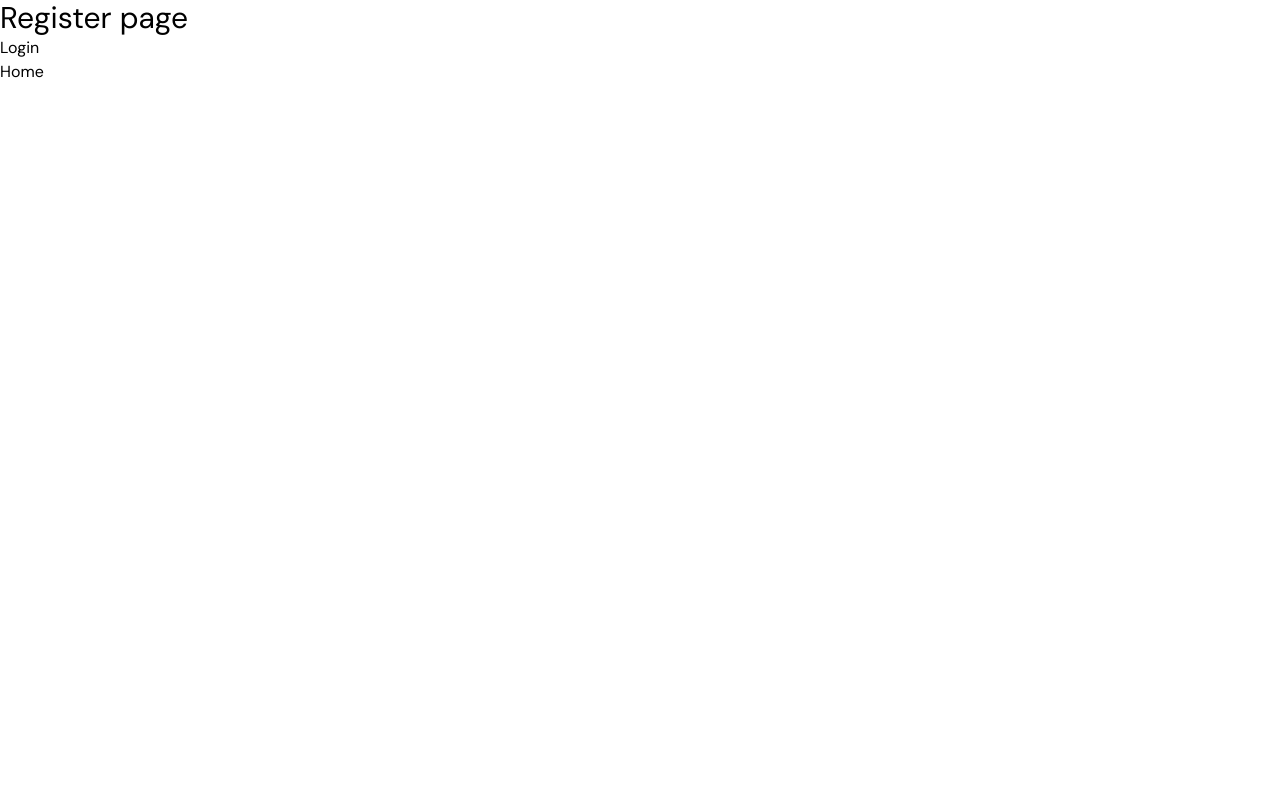
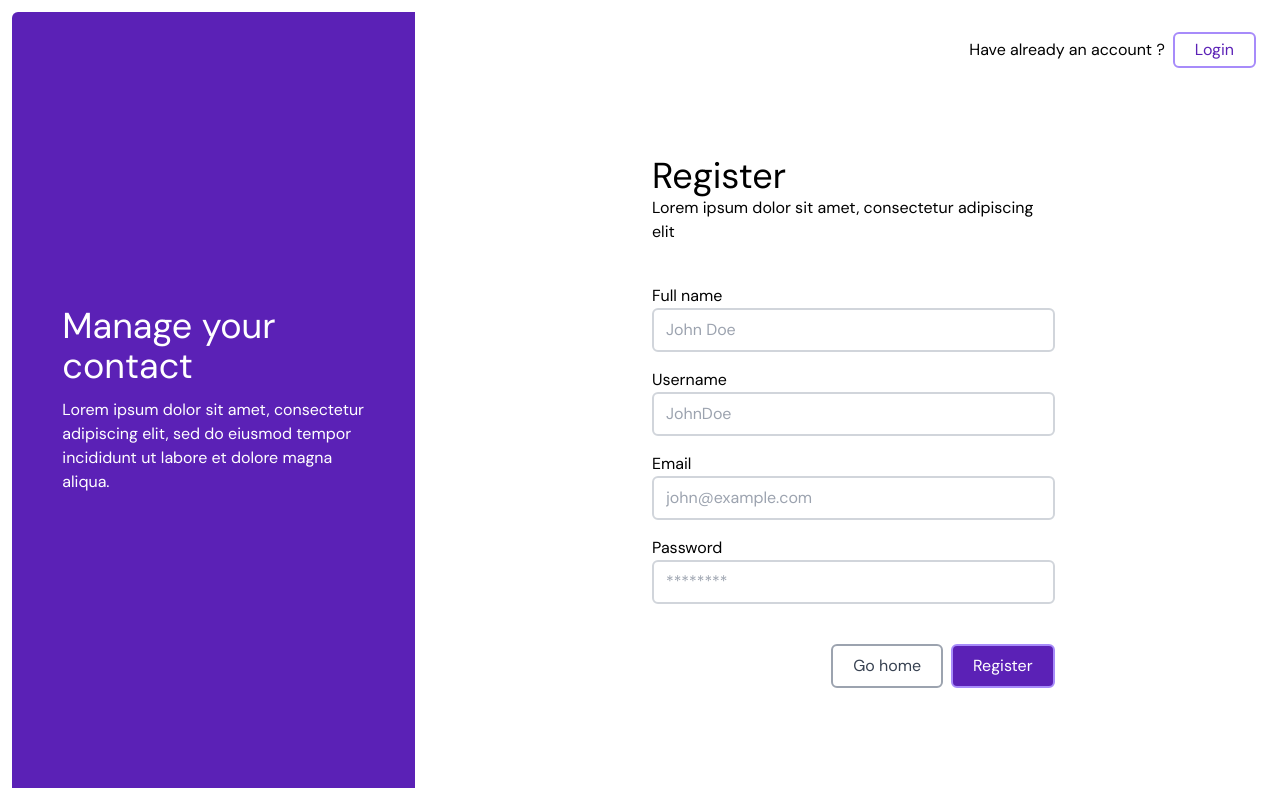
Before and after one commit to juvpengele/laravel-react-spa-contact-manager, a React (Create React App) app in the folder client/: page /register in a window 1280 px wide. Built offline with nearby package versions, Linux system fonts and the light colour scheme.

Commit message:
Integrate the registration page

```diff
--- /dev/null
+++ b/client/src/components/auth/AuthAside.js
@@ -0,0 +1,16 @@
+import React from "react";
+
+function AuthAside() {
+    return (
+        <div className="text-white flex flex-col items-center h-full justify-center mx-auto bg-purple-800 rounded-tl-md">
+            <div className="w-3/4 ">
+                <h1 className="text-4xl">Manage your contact</h1>
+                <p className="pt-3">
+                    Lorem ipsum dolor sit amet, consectetur adipiscing elit, sed do eiusmod tempor incididunt ut labore et dolore magna aliqua.
+                </p>
+            </div>
+        </div>
+    )
+}
+
+export default AuthAside;
--- /dev/null
+++ b/client/src/hooks/index.js
@@ -0,0 +1,5 @@
+import usePageTitle from "./usePageTitle";
+
+export {
+    usePageTitle
+}
--- /dev/null
+++ b/client/src/hooks/usePageTitle.js
@@ -0,0 +1,7 @@
+import { useEffect } from "react";
+
+export default function usePageTitle(title) {
+    useEffect(() => {
+        document.title = `${title} | Contact Manager`;
+    }, [title]);
+}
--- /dev/null
+++ b/client/src/layouts/AuthLayout.js
@@ -0,0 +1,20 @@
+import React from "react";
+import AuthAside from "../components/auth/AuthAside"
+
+function AuthLayout({ children }) {
+    return (
+        <div className="h-screen">
+            <div className="flex h-full">
+                <div className="w-1/3 p-3 h-100">
+                    <AuthAside />
+                </div>
+                <div className="w-2/3 h-100">
+                    { children }
+                </div>
+            </div>
+        </div>
+
+    )
+}
+
+export default AuthLayout;
--- a/client/src/pages/Home.js
+++ b/client/src/pages/Home.js
@@ -1,7 +1,12 @@
 import React from "react";
 import { Link } from "react-router-dom"
 
+import usePageTitle from "../hooks/usePageTitle";
+
 function Home() {
+
+    usePageTitle("Home");
+
     return (
         <div>
             <Link to="/login">
--- a/client/src/pages/auth/Login.js
+++ b/client/src/pages/auth/Login.js
@@ -1,14 +1,23 @@
 import React from "react";
 import { Link } from "react-router-dom";
 
+import { usePageTitle } from "../../hooks"
+import AuthLayout from "../../layouts/AuthLayout";
+
 function Login() {
+
+    usePageTitle("Login");
+
     return (
+        <AuthLayout>
             <div>
                 <Link to="/register">
                     Register
                 </Link>
                 Login page
             </div>
+        </AuthLayout>
+
     )
 }
 
--- a/client/src/pages/auth/Register.js
+++ b/client/src/pages/auth/Register.js
@@ -1,25 +1,65 @@
 import React from "react";
 import { Link } from "react-router-dom";
+import {usePageTitle} from "../../hooks";
+import AuthLayout from "../../layouts/AuthLayout";
 
 function Register() {
+
+    usePageTitle("Register");
+
     return (
-        <div>
+        <AuthLayout>
+            <div className="h-full p-6 flex flex-col">
+                <div className="pt-2 flex items-center justify-end">
+                    Have already an account ?
+                    <Link to="/login" className="border-2 border-purple-400 text-purple-800 hover:text-white hover:bg-purple-800 text-white px-5 py-1 rounded-md ml-2">
+                        Login
+                    </Link>
+                </div>
+                <div className="flex-1 md:w-full lg:w-1/2 mx-auto flex flex-col justify-center">
+                    <h1 className="text-4xl ">
+                        Register
+                    </h1>
+                    <p className="mb-10"> Lorem ipsum dolor sit amet, consectetur adipiscing elit</p>
 
-            <h1 className="text-3xl">
-                Register page
-            </h1>
-            <div>
-                <Link to="/register">
-                    Login
-                </Link>
+                    <form>
+                        <div className="mb-4">
+                            <label for="name">Full name</label>
+                            <input type="text" id="name" className="border-gray-300 border-2 rounded-md px-3 py-2 block focus:outline-none focus:shadow-outline w-full
+                            " placeholder="John Doe"/>
+                        </div>
+                        <div className="mb-4">
+                            <label for="username">Username</label>
+                            <input type="text" id="username" className="border-gray-300 border-2 rounded-md px-3 py-2 block focus:outline-none focus:shadow-outline w-full
+                            "
+                            placeholder="JohnDoe"
+                            />
+                        </div>
+                        <div className="mb-4">
+                            <label for="email">Email</label>
+                            <input type="email" id="email" className="border-gray-300 border-2 rounded-md px-3 py-2 block focus:outline-none focus:shadow-outline w-full
+                            "
+                            placeholder="john@example.com"
+                            />
+                        </div>
+                        <div className="mb-4">
+                            <label for="password">Password</label>
+                            <input type="password" id="password" className="
+                            border-gray-300 border-2 rounded-md px-3 py-2 block focus:outline-none focus:shadow-outline w-full
+                            " placeholder="********"/>
+                        </div>
+                        <div className="flex items-center justify-end pt-6">
+                            <Link className="border-gray-400 border-2 text-gray-700 bg-white-800 text-white px-5 py-2 rounded-md mr-2">
+                                Go home
+                            </Link>
+                            <button className="border-2 border-purple-400 text-white bg-purple-800 text-white px-5 py-2 rounded-md">
+                                Register
+                            </button>
+                        </div>
+                    </form>
+                </div>
             </div>
-            <div>
-                <Link to="/">
-                    Home
-                </Link>
-            </div>
-
-        </div>
+        </AuthLayout>
     )
 }
 
--- a/client/src/routes/AuthRoutes.js
+++ b/client/src/routes/AuthRoutes.js
@@ -1,13 +1,10 @@
-import React, { useEffect } from "react";
+import React from "react";
 import { Route } from "react-router-dom";
 
 function AuthRoutes({ path, component, ...rest }) {
-    useEffect(() => {
-        console.log("Auth routes");
-    }, []);
-
 
     return <Route component={component} {...rest} />
+
 }
 
 export default AuthRoutes;
--- a/client/src/routes/ProtectedRoutes.js
+++ b/client/src/routes/ProtectedRoutes.js
@@ -2,12 +2,9 @@ import React, { useEffect } from "react";
 import { Route } from "react-router-dom";
 
 function ProtectedRoutes({ path, component, ...rest }) {
-    useEffect(() => {
-        console.log("Protected routes");
-    }, []);
-
 
     return <Route component={component} {...rest} />
+
 }
 
 export default ProtectedRoutes;
```
Lines whose indentation alone changed are shown as unchanged.
